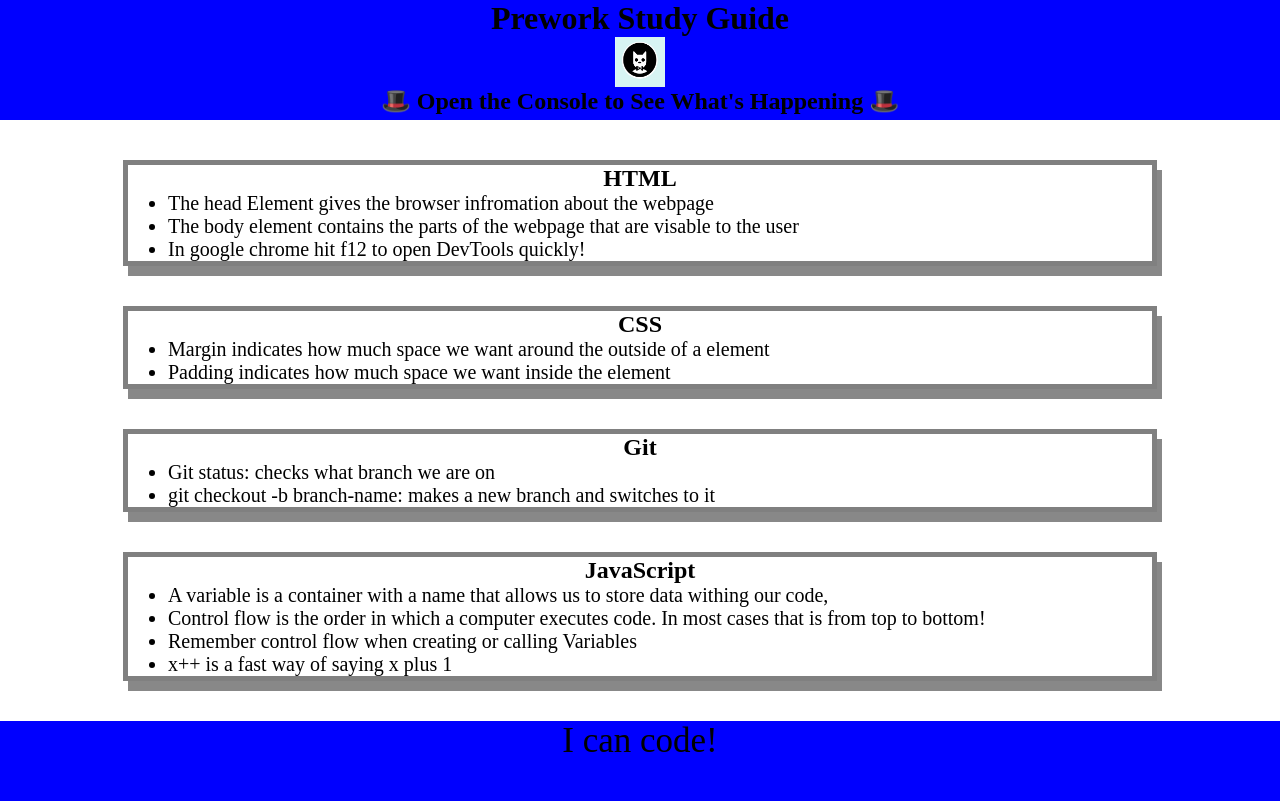
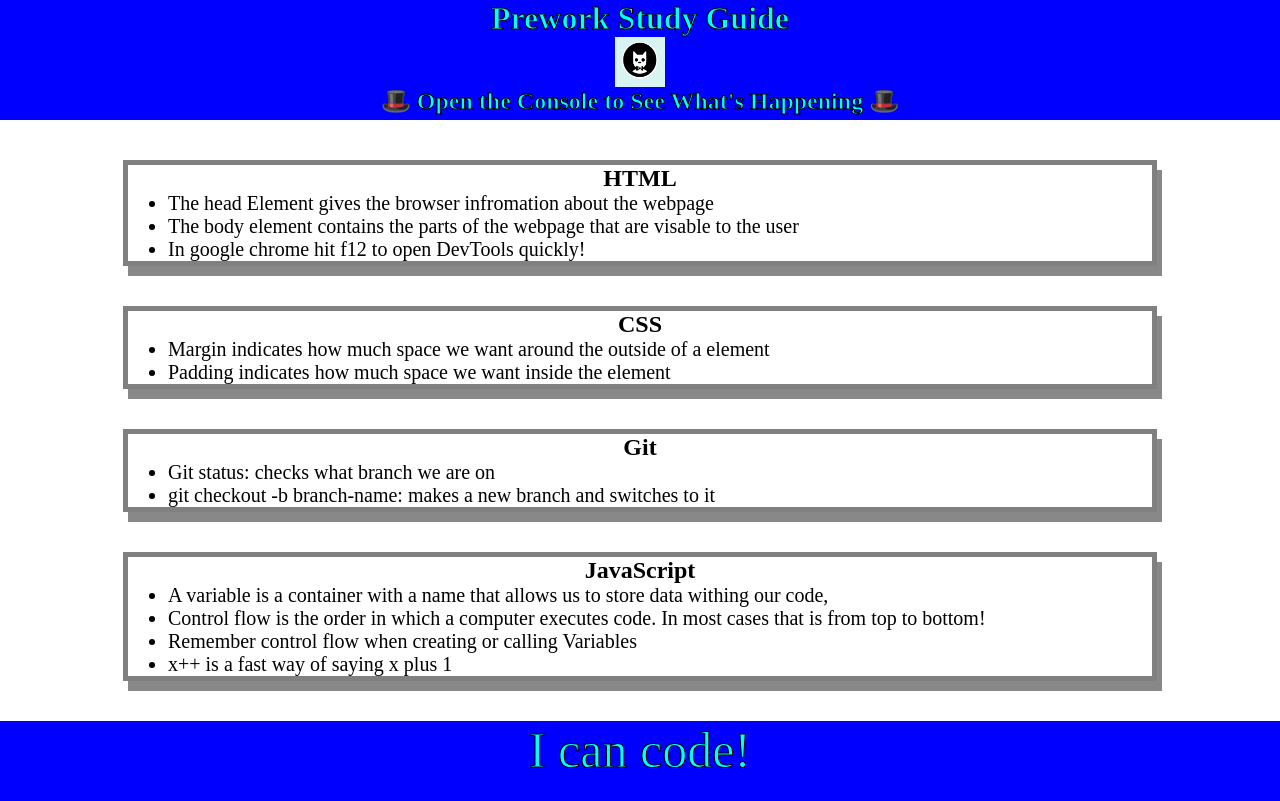
Before and after one commit to GameW1zard/Prework-Study-Guide, a plain HTML site: page index.html in a window 1280 px wide. Drawn offline with Linux system fonts and the light colour scheme.

Commit message:
Update style.css
Changed header and footer color to Cyan and added black outline to ensure contrast if text begins to overlap on smaller devices

```diff
--- a/assets/style.css
+++ b/assets/style.css
@@ -7,14 +7,18 @@ header{
     width: 100%;
     height: 120px;
     background-color: blue;
-    color: black;
+    color: cyan;
+    -webkit-text-stroke-width: 1px;
+    -webkit-text-stroke-color: black;
 }
 
 footer {
     width: 100%;
     height: 80px;
     background-color: blue;
-    color: black;
+    color: cyan;
+    -webkit-text-stroke-width: 1px;
+    -webkit-text-stroke-color: black;
 }
 
 h1,
@@ -37,7 +41,7 @@ ul {
 
 p {
     text-align: center;
-    font-size: 35px;
+    font-size: 50px;
 }
 
 .card {
```
